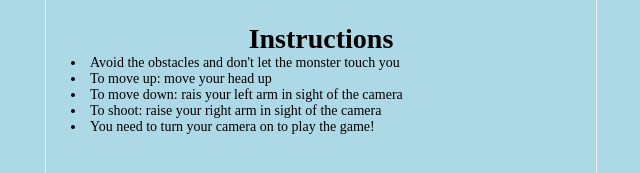
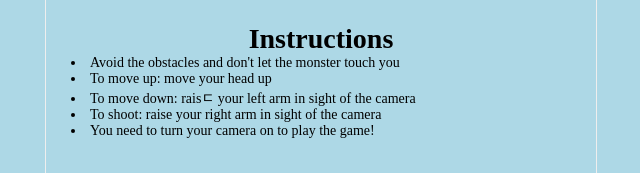
Before and after one commit to basdeboer123/aifighting, a plain HTML site: page index2.html in a window 1280 px wide. Shown: the part 475-648 px from the top of the page, 319-959 px from the left. Drawn offline with Linux system fonts and the light colour scheme; a script that the page names is missing.

Commit message:
Update index2.html

```diff
--- a/index2.html
+++ b/index2.html
@@ -60,7 +60,7 @@
 					To move up: move your head up
 				</li>
 				<li>
-					To move down: rais your left arm in sight of the camera
+					To move down: raisㄷ your left arm in sight of the camera
 				</li>
 				<li>
 					To shoot: raise your right arm in sight of the camera
```
